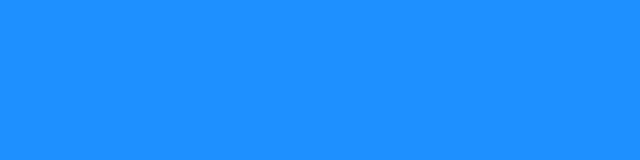
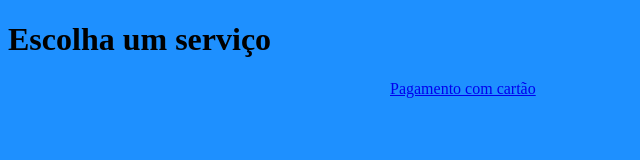
Before and after one commit to oMarcos-Vinicius/ecommerce-cielo, a plain HTML site: page index.html in a window 1280 px wide. Shown: the whole page, without its empty margins (0-640 px from the left). Drawn offline with Linux system fonts and the light colour scheme.

Commit message:
Editando pagina do index

```diff
--- a/index.html
+++ b/index.html
@@ -8,8 +8,9 @@
     <title>Testes para API Cielo eCommerce</title>
 </head>
 <body>
+    <h1>Escolha um serviço</h1>
     <div class="container">
-
+        <a href="/chamadas/pagamentos/credito/checkout.html">Pagamento com cartão</a>
     </div>
 </body>
 </html>
```
